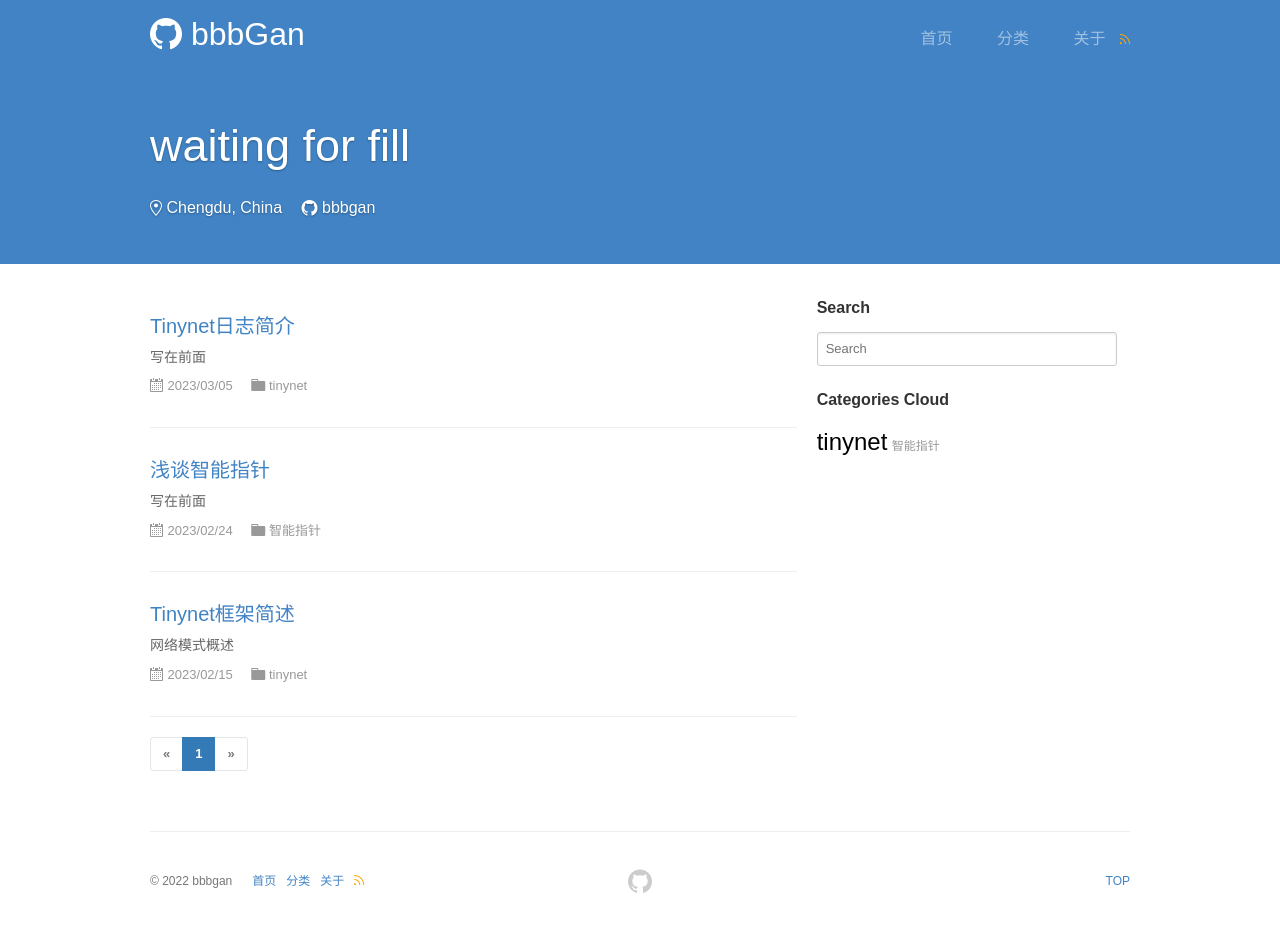
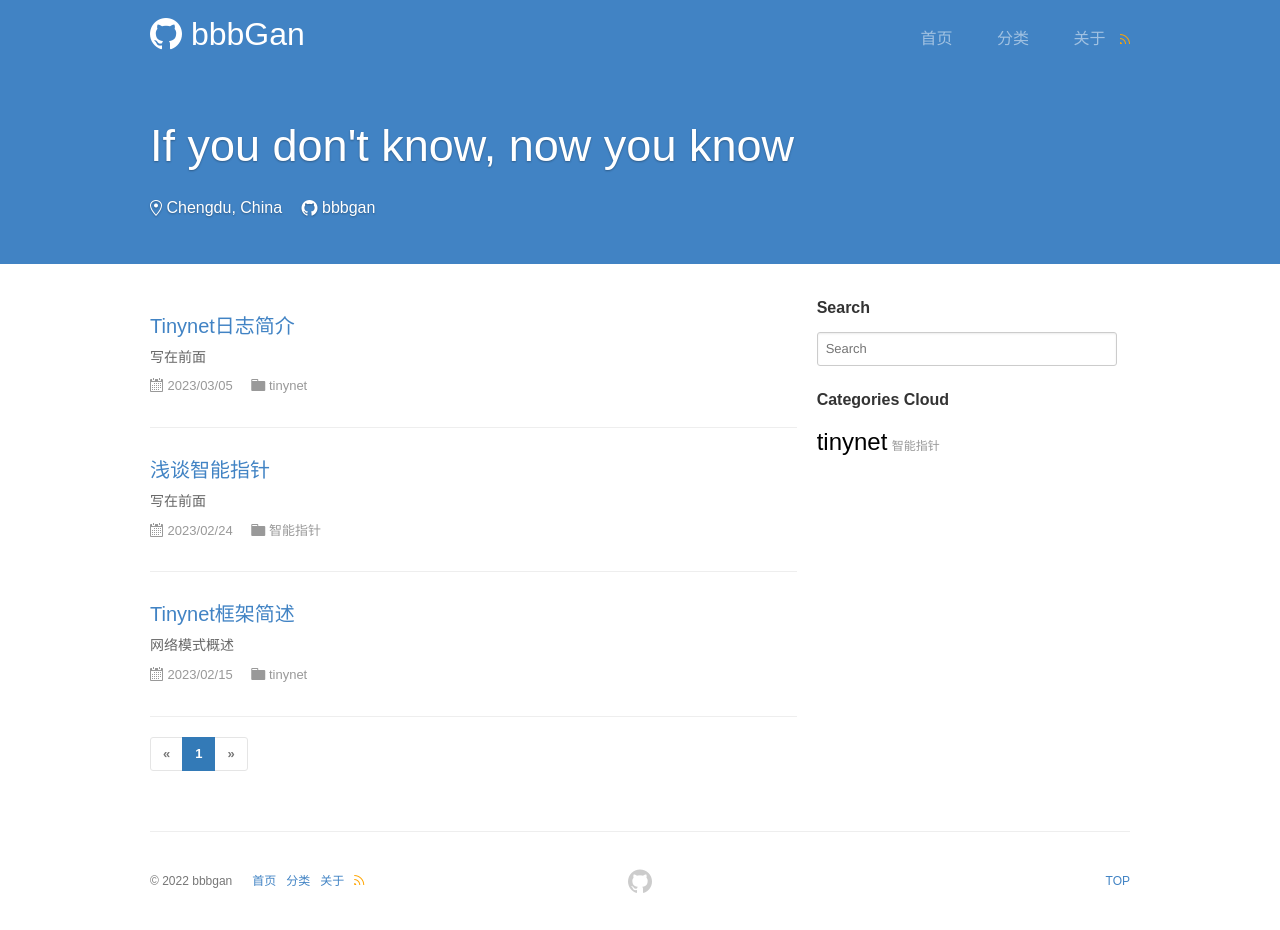
Before and after one commit to bbbgan/bbbgan.github.io, a Jekyll site: the page built from index.html, in a window 1280 px wide. Built offline with Jekyll 4.4.1, drawn with Linux system fonts in a browser that asks for light colours; the list of posts is cut into pages by our own code; a style sheet for code colours, icons or effects is not loaded.

Commit message:
config update

```diff
--- a/_config.yml
+++ b/_config.yml
@@ -5,7 +5,7 @@ baseurl:
 url: https://bbbgan.github.io/
 date_format: "ordinal"
 title: bbbGan
-subtitle: "waiting for fill"
+subtitle: "If you don't know, now you know"
 description: "bbbgan's personal blog"
 
 encoding: "utf-8"
```
Also changed, not shown: pages/about.md (+1 -1 lines).
